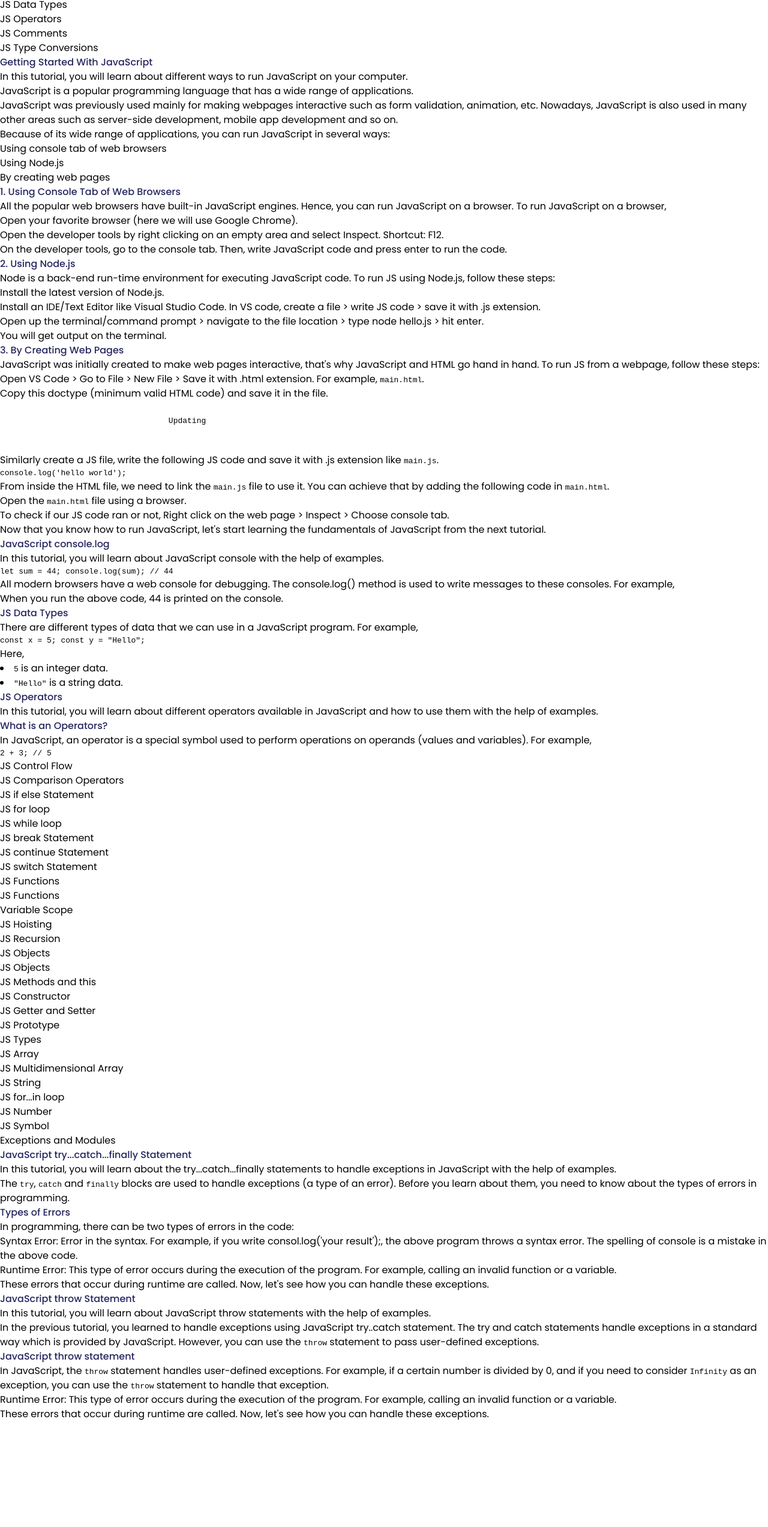
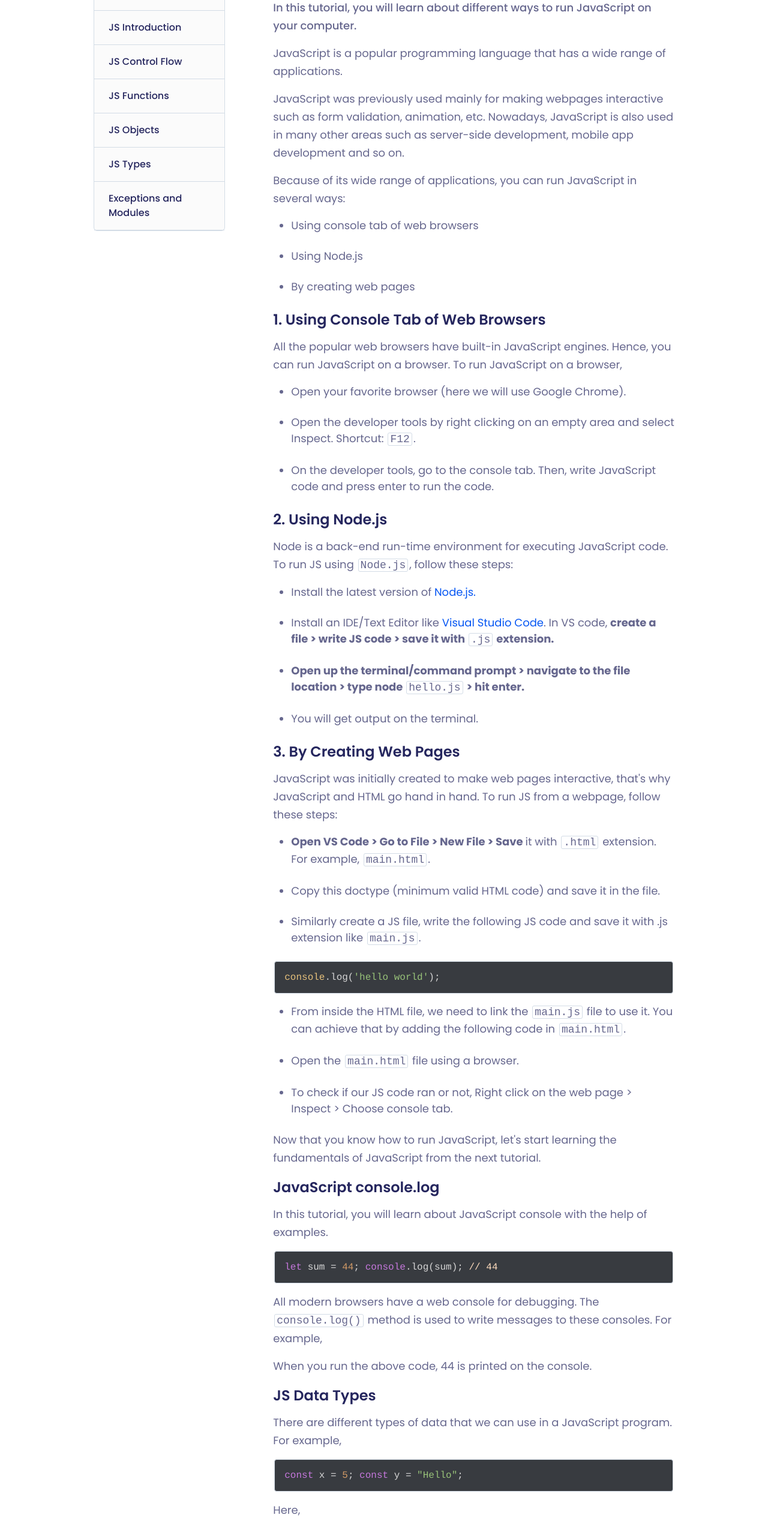
Before and after one commit to blackboldse/technical-page, a plain HTML site: page index.html in a window 1280 px wide. Shown: the part 148-2693 px from the top of the page at 60% size. Before the commit the page ends 2517 px from the top, so only its background shows below. Drawn offline with Linux system fonts and the light colour scheme.

Commit message:
update 16/16 passed

```diff
--- a/index.html
+++ b/index.html
@@ -11,8 +11,11 @@
 
 </head>
 <body>
+    <div class="contents">
         <nav id="navbar">
-            <header>JS Documentations</header>
+            <header>
+                <h1 class="navbar-title">JS Documentations</h1>
+            </header>
             <a href="#JS_Introduction" class="nav-link">JS Introduction</a>
             <a href="#JS_Control_Flow" class="nav-link">JS Control Flow</a>
             <a href="#JS_Functions" class="nav-link">JS Functions</a>
@@ -22,91 +25,98 @@
         </nav>
         <main id="main-doc">
             <section class="main-section" id="JS_Introduction">
-                <header>JS Introduction</header>
-                <ul class="main-section-index">
-                    <li>Getting Started</li>
-                    <li>JS Variables and Constants</li>
-                    <li>JS console.log</li>
-                    <li>JS Data Types</li>
-                    <li>JS Operators</li>
-                    <li>JS Comments</li>
-                    <li>JS Type Conversions</li>
-                </ul>
-                <div class="main-content">
-                    <h1 class="main-content-title">Getting Started With JavaScript</h1>
-                    <p class="main-content-txt txt-bold">In this tutorial, you will learn about different ways to run JavaScript on your computer.</p>
-                    <p class="main-content-txt">JavaScript is a popular programming language that has a wide range of applications.</p>
-                    <p class="main-content-txt">JavaScript was previously used mainly for making webpages interactive such as form validation, animation, etc. Nowadays, JavaScript is also used in many other areas such as server-side development, mobile app development and so on.</p>
-                    <p class="main-content-txt">Because of its wide range of applications, you can run JavaScript in several ways:</p>
-                    <ul class="main-content-desc">
+                <header class="main-editor-contents">
+                    <h1>JS Introduction</h1>
+                </header>
+                <div class="main-editor-contents">
+                    <h2>Getting Started With JavaScript</h2>
+                    <p class="txt-bold">In this tutorial, you will learn about different ways to run JavaScript on your computer.</p>
+                    <p>JavaScript is a popular programming language that has a wide range of applications.</p>
+                    <p>JavaScript was previously used mainly for making webpages interactive such as form validation, animation, etc. Nowadays, JavaScript is also used in many other areas such as server-side development, mobile app development and so on.</p>
+                    <p>Because of its wide range of applications, you can run JavaScript in several ways:</p>
+                    <ul>
                         <li>Using console tab of web browsers</li>
                         <li>Using Node.js</li>
                         <li>By creating web pages</li>
                     </ul>
-                    <h3 class="main-content-heading">1. Using Console Tab of Web Browsers</h3>
-                    <p class="main-content-txt">All the popular web browsers have built-in JavaScript engines. Hence, you can run JavaScript on a browser. To run JavaScript on a browser,</p>
-                    <ol class="main-content-desc">
+                    <h2>1. Using Console Tab of Web Browsers</h2>
+                    <p>All the popular web browsers have built-in JavaScript engines. Hence, you can run JavaScript on a browser. To run JavaScript on a browser,</p>
+                    <ol>
                         <li>Open your favorite browser (here we will use Google Chrome).</li>
-                        <li>Open the developer tools by right clicking on an empty area and select Inspect. Shortcut: F12.</li>
+                        <li>Open the developer tools by right clicking on an empty area and select Inspect. Shortcut: <code>F12</code>.</li>
                         <li>On the developer tools, go to the console tab. Then, write JavaScript code and press enter to run the code.</li>
                     </ol>
-                    <h3 class="main-content-heading">2. Using Node.js</h3>
-                    <p class="main-content-txt">Node is a back-end run-time environment for executing JavaScript code. To run JS using Node.js, follow these steps:</p>
-                    <ol class="main-content-desc">
-                        <li>Install the latest version of Node.js.</li>
-                        <li>Install an IDE/Text Editor like Visual Studio Code. In VS code, create a file > write JS code > save it with .js extension.</li>
-                        <li>Open up the terminal/command prompt > navigate to the file location > type node hello.js > hit enter.</li>
+                    <h2>2. Using Node.js</h2>
+                    <div class="main-editor-contents">
+                        <p>Node is a back-end run-time environment for executing JavaScript code. To run JS using <code>Node.js</code>, follow these steps:</p>
+                        <ol>
+                            <li>Install the latest version of
+                                <a href="https://nodejs.org/en/">Node.js.</a>
+                            </li>
+                            <li>Install an IDE/Text Editor like <a href="https://code.visualstudio.com/">Visual Studio Code</a>. In VS code, <strong>create a file > write JS code > save it with <code>.js</code> extension.</li></strong>
+                            <li><strong>Open up the terminal/command prompt > navigate to the file location > type node <code>hello.js</code> > hit enter.</strong></li>
                             <li>You will get output on the terminal.</li>
                         </ol>
-                    <h3 class="main-content-heading">3. By Creating Web Pages</h3>
-                    <p class="main-content-txt">JavaScript was initially created to make web pages interactive, that's why JavaScript and HTML go hand in hand. To run JS from a webpage, follow these steps:</p>
-                    <ol class="main-content-desc">
-                        <li>Open VS Code > Go to File > New File > Save it with .html extension. For example, <code>main.html</code>.</li>
+                    </div>
+                    <h2>3. By Creating Web Pages</h2>
+                    <div class="main-editor-contents">
+                        <p>JavaScript was initially created to make web pages interactive, that's why JavaScript and HTML go hand in hand. To run JS from a webpage, follow these steps:</p>
+                        <ol>
+                            <li><strong>Open VS Code > Go to File > New File > Save </strong>it with <code>.html</code> extension. For example, <code>main.html</code>.</li>
                             <li>Copy this doctype (minimum valid HTML code) and save it in the file.
-                            <pre class="editor-contents">
-                                <code class="javascript hljs">
-                                    Updating
-                                </code>
-                            </pre>
                             </li>
                             <li>Similarly create a JS file, write the following JS code and save it with .js extension like <code>main.js</code>.</li>
-                        <code class="editor-contents pre code">
-                            console.log('hello world');
+                            <div class="main-code">
+                                <code>
+                                    <span class="hljs-built_in">console</span>.log(<span class="hljs-string">'hello world'</span>);
                                 </code>
+                            </div>
                             <li>From inside the HTML file, we need to link the <code>main.js</code> file to use it. You can achieve that by adding the following code in <code>main.html</code>.</li>
                             <li>Open the <code>main.html</code> file using a browser.</li>
                             <li>To check if our JS code ran or not, Right click on the web page > Inspect > Choose console tab.</li>
                         </ol>
-                    <p class="main-content-txt">Now that you know how to run JavaScript, let's start learning the fundamentals of JavaScript from the next tutorial.</p>
-                    <h1 class="main-content-heading">JavaScript console.log</h1>
-                        <p class="main-content-txt">In this tutorial, you will learn about JavaScript console with the help of examples.</p>
-                        <code class="editor-contents">
-                            let sum = 44;
-                            console.log(sum);   // 44
+                        <p>Now that you know how to run JavaScript, let's start learning the fundamentals of JavaScript from the next tutorial.</p>
+                    </div>
+                    <div class="main-editor-contents">
+                        <h2>JavaScript console.log</h2>
+                            <p>In this tutorial, you will learn about JavaScript console with the help of examples.</p>
+                            <div class="main-code">
+                                <code>
+                                    <span class="hljs-keyword">let</span> sum = <span class="hljs-number">44</span>;
+                                    <span class="hljs-keyword">console</span>.log(sum);   <span class="hljs-comment">// 44</span>
                                 </code>
-                        <p class="main-content-txt">All modern browsers have a web console for debugging. The console.log() method is used to write messages to these consoles. For example,</p>
-                        <p class="main-content-txt">When you run the above code, 44 is printed on the console.</p>
-                    <h1 class="main-content-heading">JS Data Types</h1>
-                        <p class="main-content-txt">There are different types of data that we can use in a JavaScript program. For example,</p>
-                        <code class="editor-contents">
-                            const x = 5;
-                            const y = "Hello";
+                            </div>
+                            <p>All modern browsers have a web console for debugging. The <code>console.log()</code> method is used to write messages to these consoles. For example,</p>
+                            <p>When you run the above code, 44 is printed on the console.</p>
+                    </div>
+                        <h2>JS Data Types</h2>
+                            <p>There are different types of data that we can use in a JavaScript program. For example,</p>
+                            <div class="main-code">
+                                <code>
+                                    <span class="hljs-keyword">const</span> x = <span class="hljs-number">5</span>;
+                                    <span class="hljs-keyword">const</span> y = <span class="hljs-string">"Hello"</span>;
                                 </code>
-                        <p class="main-content-txt">Here,</p>
+                            </div>
+                            <p>Here,</p>
                             <li><code>5</code> is an integer data.</li>
                             <li><code>"Hello"</code> is a string data.</li>
-                        <h1 class="main-content-heading">JS Operators</h1>
-                        <p class="main-content-txt txt-bold">In this tutorial, you will learn about different operators available in JavaScript and how to use them with the help of examples.</p>
-                        <h3 class="main-content-heading">What is an Operators?</h3>
-                        <p class="main-content-txt">In JavaScript, an operator is a special symbol used to perform operations on operands (values and variables). For example,</p>
-                        <code class="editor-contents">
-                            2 + 3; // 5
+                        <h2>JS Operators</h2>
+                            <p class="txt-bold">In this tutorial, you will learn about different operators available in JavaScript and how to use them with the help of examples.</p>
+                            <h3>What is an Operators?</h3>
+                            <p>In JavaScript, an operator is a special symbol used to perform operations on operands (values and variables). For example,</p>
+                            <div class="main-code">
+                                <code class="hljs">
+                                    <span class="hljs-number">2</span> + <span class="hljs-number">3</span>; <span class="hljs-comment">// 5</span>
                                 </code>
+                            </div>
+                            <p>Here <code>+</code> is an operator that performs addition, and <code>2</code> and <code>3</code> are operands.</p>
                 </div>
             </section>
             <section class="main-section" id="JS_Control_Flow">
-                <header>JS Control Flow</header>
-                <ul class="main-index">
+                <header class="main-editor-contents">
+                    <h1>JS Control Flow</h1>
+                </header>
+                <ul>
                     <li>JS Comparison Operators</li>
                     <li>JS if else Statement</li>
                     <li>JS for loop</li>
@@ -117,8 +127,10 @@
                 </ul>
             </section>
             <section class="main-section" id="JS_Functions">
-                <header>JS Functions</header>
-                <ul class="main-index">
+                <header class="main-editor-contents">
+                    <h1>JS Functions</h1>
+                </header>
+                <ul>
                     <li>JS Functions</li>
                     <li>Variable Scope</li>
                     <li>JS Hoisting</li>
@@ -126,8 +138,10 @@
                 </ul>
             </section>
             <section class="main-section" id="JS_Objects">
-                <header>JS Objects</header>
-                <ul class="main-index">
+                <header class="main-editor-contents">
+                    <h1>JS Objects</h1>
+                </header>
+                <ul>
                     <li>JS Objects</li>
                     <li>JS Methods and this</li>
                     <li>JS Constructor</li>
@@ -136,8 +150,10 @@
                 </ul>
             </section>
             <section class="main-section" id="JS_Types">
-                <header>JS Types</header>
-                <ul class="main-index">
+                <header class="main-editor-contents">
+                    <h1>JS Types</h1>
+                </header>
+                <ul>
                     <li>JS Array</li>
                     <li>JS Multidimensional Array</li>
                     <li>JS String</li>
@@ -147,29 +163,30 @@
                 </ul>
             </section>
             <section class="main-section" id="Exceptions_and_Modules">
-                <header>Exceptions and Modules</header>
-                <div class="main-content" id="JS_try_catch_Statement">
-                    <h1 class="main-content-title">JavaScript try...catch...finally Statement</h1>
-                    <p class="main-content-txt txt-bold">In this tutorial, you will learn about the try...catch...finally statements to handle exceptions in JavaScript with the help of examples.</p>
-                    <p class="main-content-txt">The <code>try</code>, <code>catch</code> and <code>finally</code> blocks are used to handle exceptions (a type of an error). Before you learn about them, you need to know about the types of errors in programming.</p>
-                    <h2 class="main-content-heading">Types of Errors</h2>
-                    <p class="main-content-txt">In programming, there can be two types of errors in the code:</p>
-                    <p class="main-content-txt"><strong>Syntax Error</strong>: Error in the syntax. For example, if you write consol.log('your result');, the above program throws a syntax error. The spelling of console is a mistake in the above code.</p>
-                    <p class="main-content-txt"><strong>Runtime Error</strong>: This type of error occurs during the execution of the program. For example, calling an invalid function or a variable.</p>
-                    <p class="main-content-txt">These errors that occur during runtime are called. Now, let's see how you can handle these exceptions.</p>
+                <header class="main-editor-contents">
+                    <h1>Exceptions and Modules</h1>
+                </header>
+                <div class="main-editor-contents">
+                    <h2>JavaScript try...catch...finally Statement</h2>
+                    <p class="txt-bold">In this tutorial, you will learn about the try...catch...finally statements to handle exceptions in JavaScript with the help of examples.</p>
+                    <p>The <code>try</code>, <code>catch</code> and <code>finally</code> blocks are used to handle exceptions (a type of an error). Before you learn about them, you need to know about the types of errors in programming.</p>
+                    <h2>Types of Errors</h2>
+                    <p>In programming, there can be two types of errors in the code:</p>
+                    <p><strong>Syntax Error</strong>: Error in the syntax. For example, if you write consol.log('your result');, the above program throws a syntax error. The spelling of console is a mistake in the above code.</p>
+                    <p><strong>Runtime Error</strong>: This type of error occurs during the execution of the program. For example, calling an invalid function or a variable.</p>
+                    <p>These errors that occur during runtime are called. Now, let's see how you can handle these exceptions.</p>
                 </div>
-
-                <div class="main-content" id="JS_throw">
-                    <h1 class="main-content-title">JavaScript throw Statement</h1>
-                    <p class="main-content-txt txt-bold">In this tutorial, you will learn about JavaScript throw statements with the help of examples.</p>
-                    <p class="main-content-txt">In the previous tutorial, you learned to handle exceptions using JavaScript try..catch statement. The try and catch statements handle exceptions in a standard way which is provided by JavaScript. However, you can use the <code>throw</code> statement to pass user-defined exceptions.</p>
-                    <h2 class="main-content-heading">JavaScript throw statement</h2>
-                    <p class="main-content-txt">In JavaScript, the <code>throw</code> statement handles user-defined exceptions. For example, if a certain number is divided by 0, and if you need to consider <code>Infinity</code> as an exception, you can use the <code>throw</code> statement to handle that exception.</p>
-                    <p class="main-content-txt"><strong>Runtime Error</strong>: This type of error occurs during the execution of the program. For example, calling an invalid function or a variable.</p>
-                    <p class="main-content-txt">These errors that occur during runtime are called. Now, let's see how you can handle these exceptions.</p>
+                <div class="main-editor-contents">
+                    <h2>JavaScript throw Statement</h2>
+                    <p class="txt-bold">In this tutorial, you will learn about JavaScript throw statements with the help of examples.</p>
+                    <p>In the previous tutorial, you learned to handle exceptions using JavaScript try..catch statement. The try and catch statements handle exceptions in a standard way which is provided by JavaScript. However, you can use the <code>throw</code> statement to pass user-defined exceptions.</p>
+                    <h2>JavaScript throw statement</h2>
+                    <p>In JavaScript, the <code>throw</code> statement handles user-defined exceptions. For example, if a certain number is divided by <strong>0</strong>, and if you need to consider <code>Infinity</code> as an exception, you can use the <code>throw</code> statement to handle that exception.</p>
+                    <p><strong>Runtime Error</strong>: This type of error occurs during the execution of the program. For example, calling an invalid function or a variable.</p>
+                    <p>These errors that occur during runtime are called. Now, let's see how you can handle these exceptions.</p>
                 </div>
-
             </section>
         </main>
+    </div>
 <script type="text/javascript" src="https://cdn.freecodecamp.org/testable-projects-fcc/v1/bundle.js"></script>
 </html>
--- a/technical.css
+++ b/technical.css
@@ -1,6 +1,13 @@
 /* Reset CSS */
 :root {
-	--color-blue-dark: #25265e;
+	--blue-dark: #25265e;
+	/* Reset 1rem = 10px */
+	font-size:10px;
+	/* Basic colors */
+	--white:#ffffff;
+	--black:#000000;
+	--grey-dark:#272E35;
+	--text-color: rgba(37,38,94,.7);
 }
 
 *,*::before,*::after{
@@ -30,10 +37,10 @@ caption,th{
 }
 h1,h2,h3,h4,h5,h6{
 	font-size:100%;
-	font-weight:500;
+	font-weight:600;
     font-family: 'Poppins', sans-serif;
     overflow-wrap: break-word;
-	color: var(--color-blue-dark);
+	color: var(--blue-dark);
 }
 q:before,q:after{
 	content:'';
@@ -47,3 +54,215 @@ a{
 a:active,a:focus{
 	outline:none;
 }
+
+.wrapper {
+	display: grid;
+	grid-template-columns: minmax(30rem, auto) 1fr;
+	grid-template-areas: "navbar main-doc";
+	grid-column-gap: 2rem;
+	padding: 1.6rem;
+}
+
+body {
+	font-size: 1.8rem;
+	color: var(--text-color);
+	-webkit-font-smoothing: antialiased;
+    color: #25265e;
+    font-family: 'Poppins',Arial, Helvetica, sans-serif,arial,sans-serif;
+    text-rendering: optimizeLegibility;
+    font-size: 16px;
+    line-height: 24px;
+}
+.txt-bold {
+	font-weight: 500;
+}
+.main-editor-contents h1 {
+	font-size: 3.6rem;
+    margin-bottom: 2rem;
+	font-weight: 700;
+}
+.main-editor-contents h2 {
+    font-size: 2.4rem;
+    line-height: 3.6rem;
+    margin-bottom: 1.2rem;
+}
+.main-editor-contents h3 {
+    font-size: 2rem;
+    line-height: 3.6rem;
+    margin-bottom: 1.2rem;
+}
+.main-editor-contents p {
+    color: rgba(37,38,94,.7);
+    font-size: 18px;
+    line-height: 30px;
+    margin-bottom: 16px;
+}
+.main-editor-contents ol, .main-editor-contents ul {
+	list-style-type: decimal;
+}
+.mb16 {
+	margin-bottom: 1.6rem;
+}
+.mb20 {
+	margin-bottom: 2rem;
+}
+
+ol, ul, li {
+	color: var(--text-color);
+	font-size: 1.8rem;
+	margin-bottom: 1.6rem;
+    margin-bottom: 24px;
+    list-style-type: disc;
+}
+li {
+	margin-left: 3rem;
+}
+ol li::marker {
+    unicode-bidi: isolate;
+    font-variant-numeric: tabular-nums;
+    text-transform: none;
+    text-indent: 0px !important;
+    text-align: start !important;
+    text-align-last: start !important;
+}
+nav {
+	background-color: #fbfbfb;
+	border: 1px solid #d3dce6;
+	border-radius: 6px;
+	margin-right: 8rem;
+	width: 80rem;
+	height: 100%;
+}
+strong {
+	font-weight: bold;
+}
+.left-bar-heading {
+	font-size: 2rem;
+	color: var(--blue-dark);
+	font-weight: 600;
+}
+
+/* ------code */
+
+/* .hljs {
+	color: #d3d3d3;
+    background: #383b40;
+} */
+.hljs-comment{
+    color: #ffddbe;
+}
+.hljs-keyword {
+    color: #c678dd;
+}
+.hljs-number, .hljs-variable {
+    color: #d19a66;
+}
+.hljs-addition, .hljs-attribute, .hljs-string {
+    color: #98c379;
+}
+.hljs-built_in{
+    color: #e6c07b;
+}
+
+code {
+	border-radius: 3px;
+	padding: 0 3px;
+	margin: 0 2px;
+	border: 1px solid #d3dce6;
+}
+
+.main-code code {
+	display: block;
+    padding: 16px;
+    border-radius: 4px;
+    background-color: #383b40;
+    margin-bottom: 16px;
+    overflow: auto;
+    font-family: courier,monospace;
+    font-size: 16px;
+    line-height: 20px;
+    color: #d5d5d5;
+}
+/* end code */
+.contents {
+	display: flex;
+	margin: 2.4rem 14rem 12rem 14rem;
+	padding: 0 1.6rem;
+}
+
+/* left-bar */
+.navbar-title {
+	font-size: 2rem;
+	font-weight: 500;
+	padding: 1.6rem 2rem;
+	border-bottom: 1px solid #d3dce6;
+}
+.nav-links {
+	display: flex;
+	flex-direction: column;
+	flex-shrink: 0;
+	margin-right: 32px;
+    list-style-type: disc;
+    margin-block-start: 1em;
+    margin-block-end: 1em;
+    margin-inline-start: 0px;
+    margin-inline-end: 0px;
+    padding-inline-start: 40px;
+}
+.nav-link {
+	padding: 1.6rem 2.4rem;
+	font-size: 1.6rem;
+	font-weight: 500;
+	color: var(--blue-dark);
+    border-bottom: 1px solid #d3dce6;
+    position: relative;
+    display: flex;
+    align-items: center;
+    justify-content: space-between;
+    cursor: pointer;
+    line-height: 24px;
+    position: relative;
+}
+a {
+	outline: 0;
+    color: #0556f3;
+    text-decoration: none;
+    transition: color .2s;
+}
+a:hover {
+    color: #03338f;
+}
+
+/* media query h1*/
+@media (min-width: 768px){
+	.main-editor-contents h1 {
+		line-height: 54px;
+	}
+}
+@media (min-width: 768px){
+	h1 {
+		font-size: 36px;
+		line-height: 54px;
+	}
+}
+
+/* end query h1 */
+
+/* media screen */
+@media screen and (max-width: 750px) {
+	.contents {
+		display: grid;
+		margin-right: 2rem;
+		margin-left: 2rem;
+		grid-template-columns: 1fr;
+		grid-template-areas: "navbar" "main-doc";
+	}
+	nav#navbar {
+		position: inherit;
+		height: 100%;
+		width: 100%;
+	}
+	#main-doc {
+		margin-top: 4rem;
+	}
+}
```
Lines whose indentation alone changed are shown as unchanged.
